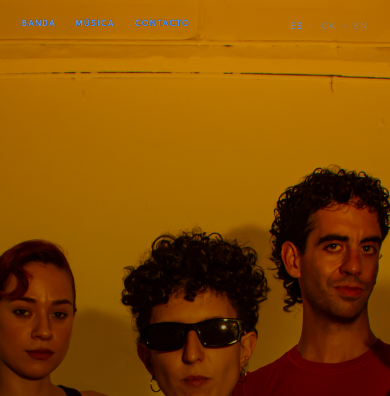
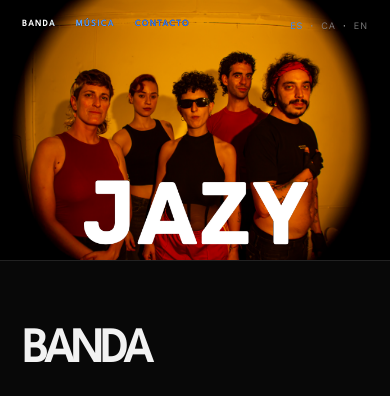
Before and after one commit to MJazminJanota/jazy-web, a plain HTML site: page site/index.html in a window 390 px wide. Shown: the top 396 px of the page. Drawn offline with nearby package versions, Linux system fonts and the light colour scheme.

Commit message:
Fix mobile hero and final responsive layout

```diff
--- a/site/index.html
+++ b/site/index.html
@@ -27,6 +27,8 @@ html {
 
 body {
   background: #080808;
+  overflow-x: hidden;
+  width: 100%;
   color: #f2f2f2;
   font-family: "Inter", Arial, Helvetica, sans-serif;
   font-weight: 300;
@@ -99,6 +101,8 @@ nav img {
     linear-gradient(to top, rgba(0,0,0,.85), rgba(0,0,0,.1)),
     url("images/press/luz-amarilla-1.jpg") center center / cover no-repeat;
 }
+
+.hero-photo-mobile { display: none; }
 
 .hero-logo {
   position: absolute;
@@ -363,6 +367,14 @@ footer a:hover {
 /* ==================== MOBILE ==================== */
 
 @media (max-width: 800px) {
+  html, body { width: 100%; margin-left: 0; margin-right: 0; }
+
+  .hero { min-height: 0; height: auto; padding: 0; background: none; display: block; position: relative; }
+
+  .hero-photo-mobile { display: block; width: 100%; max-width: none; height: auto; position: relative; }
+
+  .hero-logo { position: absolute; left: 50%; top: 25%; transform: translateX(-50%); bottom: auto; width: 72vw; max-width: 340px; height: auto; margin: 0; z-index: 2; }
+
 
   nav {
     padding: 20px 22px;
@@ -377,9 +389,6 @@ footer a:hover {
     font-size: 9px;
   }
 
-  .hero {
-    padding: 0 22px 55px;
-  }
 
   .section {
     padding: 70px 22px;
@@ -500,6 +509,7 @@ font-size: 9px;
 <!-- HERO -->
 
 <section class="hero" id="inicio">
+  <img src="images/press/luz-amarilla-1.jpg" alt="JAZY" class="hero-photo-mobile">
   <img src="images/logo/logo-jazy-transparente.png" alt="JAZY" class="hero-logo">
 </section>
 
```
